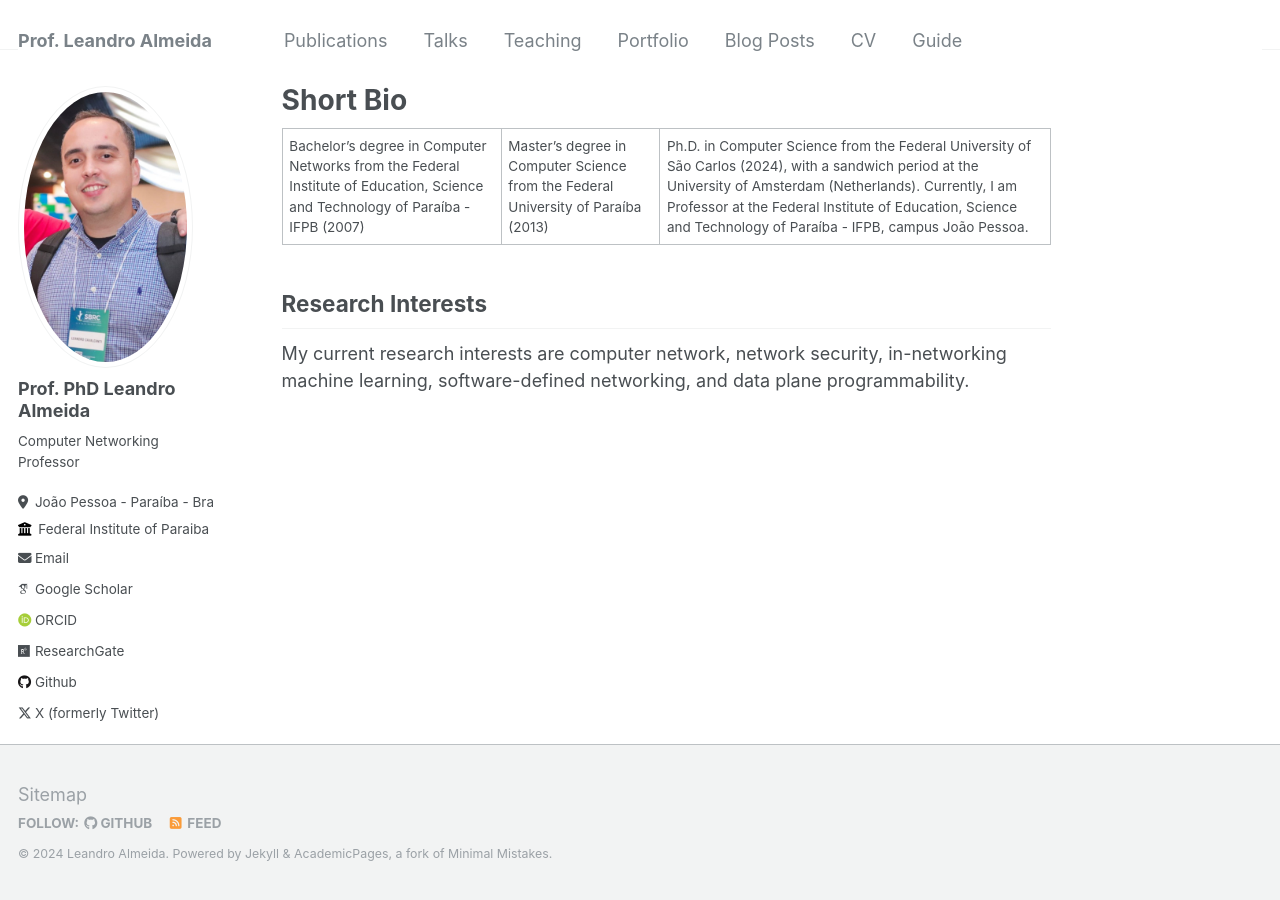
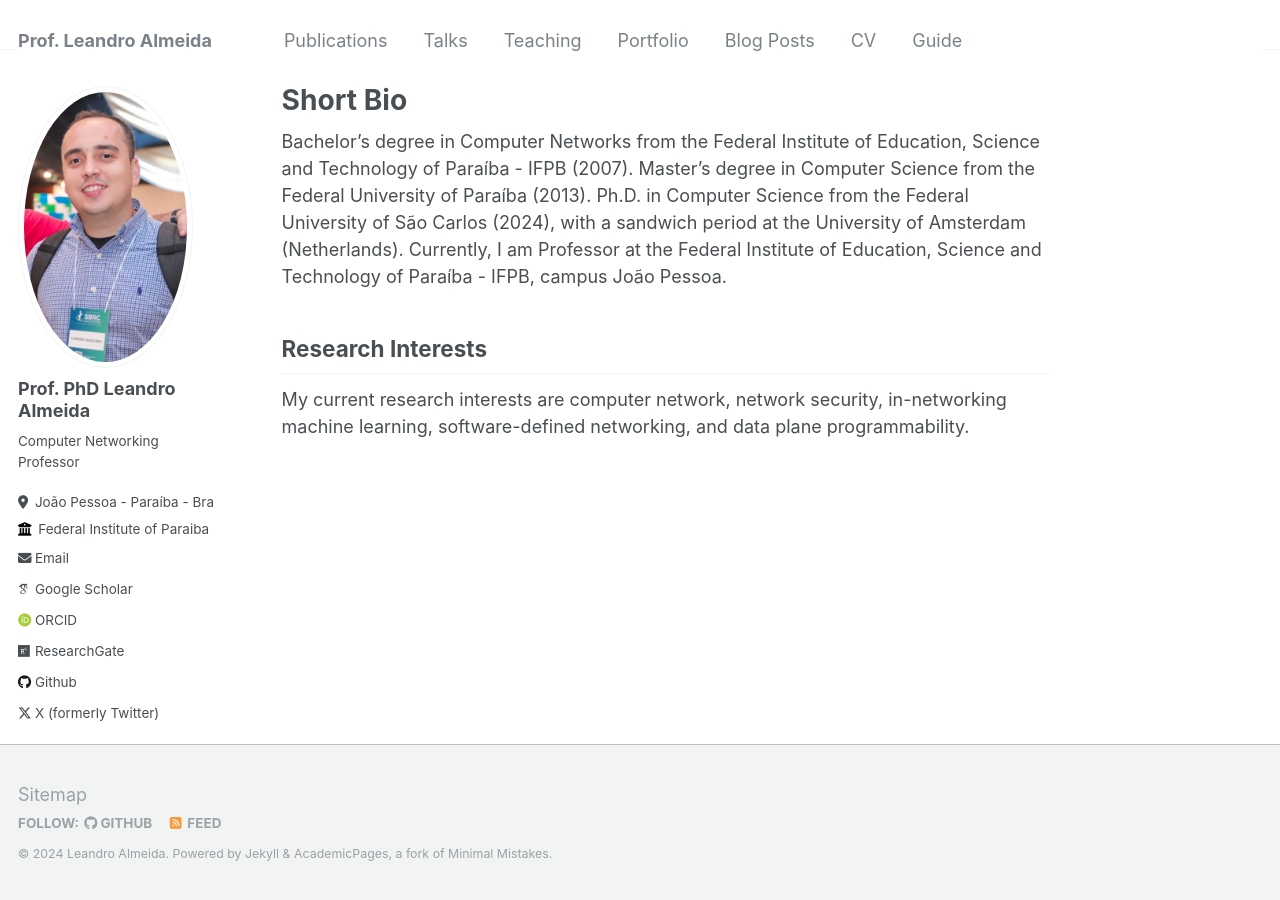
Before and after one commit to leandrocalmeida/leandrocalmeida.github.io, a Jekyll site: the page built from _pages/about.md, in a window 1280 px wide. Built offline with Jekyll 4.4.1, drawn with Linux system fonts in a browser that asks for light colours; some web fonts are replaced.

Commit message:
first update

```diff
--- a/_pages/about.md
+++ b/_pages/about.md
@@ -6,8 +6,7 @@ redirect_from:
   - /about/
   - /about.html
 ---
-
-Bachelor's degree in Computer Networks from the Federal Institute of Education, Science and Technology of Paraíba - IFPB (2007) | Master's degree in Computer Science from the Federal University of Paraíba (2013) | Ph.D. in Computer Science from the Federal University of São Carlos (2024), with a sandwich period at the University of Amsterdam (Netherlands). Currently, I am Professor at the Federal Institute of Education, Science and Technology of Paraíba - IFPB, campus João Pessoa.
+Bachelor's degree in Computer Networks from the Federal Institute of Education, Science and Technology of Paraíba - IFPB (2007). Master's degree in Computer Science from the Federal University of Paraíba (2013). Ph.D. in Computer Science from the Federal University of São Carlos (2024), with a sandwich period at the University of Amsterdam (Netherlands). Currently, I am Professor at the Federal Institute of Education, Science and Technology of Paraíba - IFPB, campus João Pessoa.
 
 Research Interests
 ------
```
